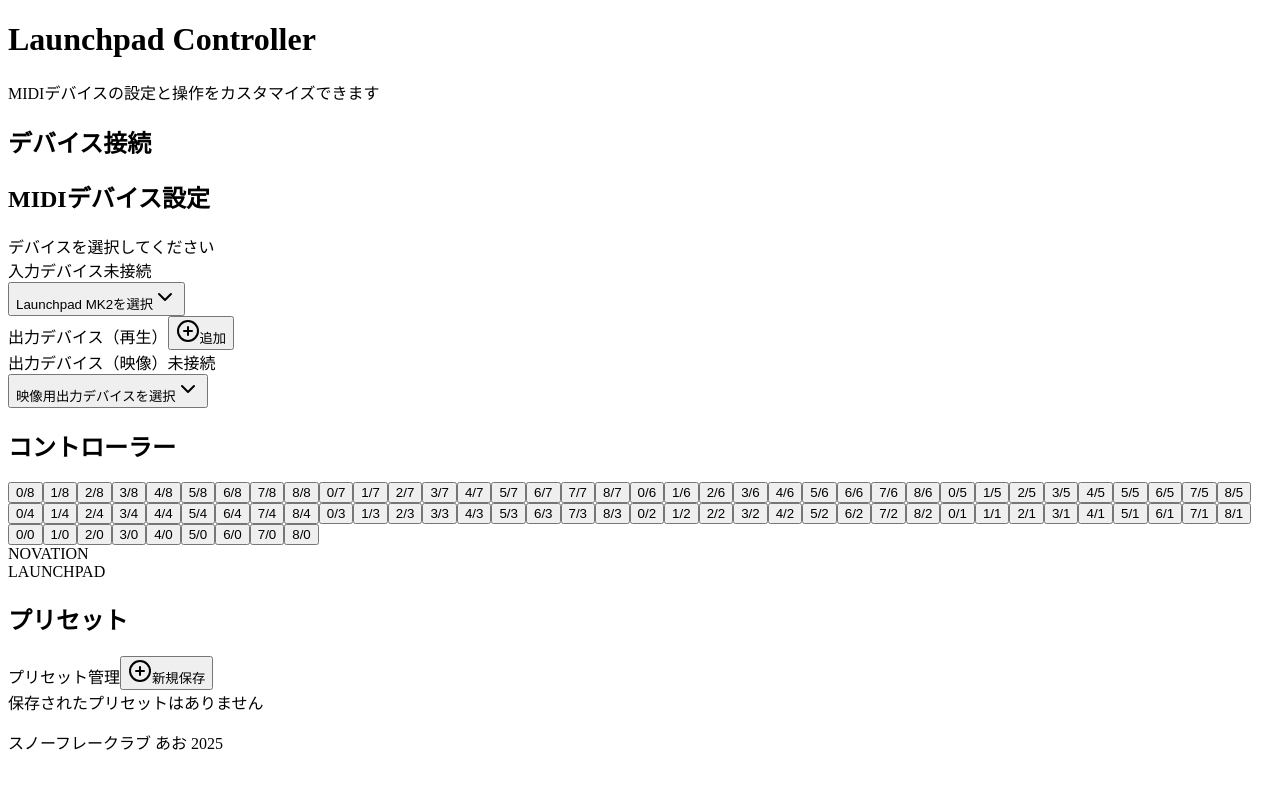
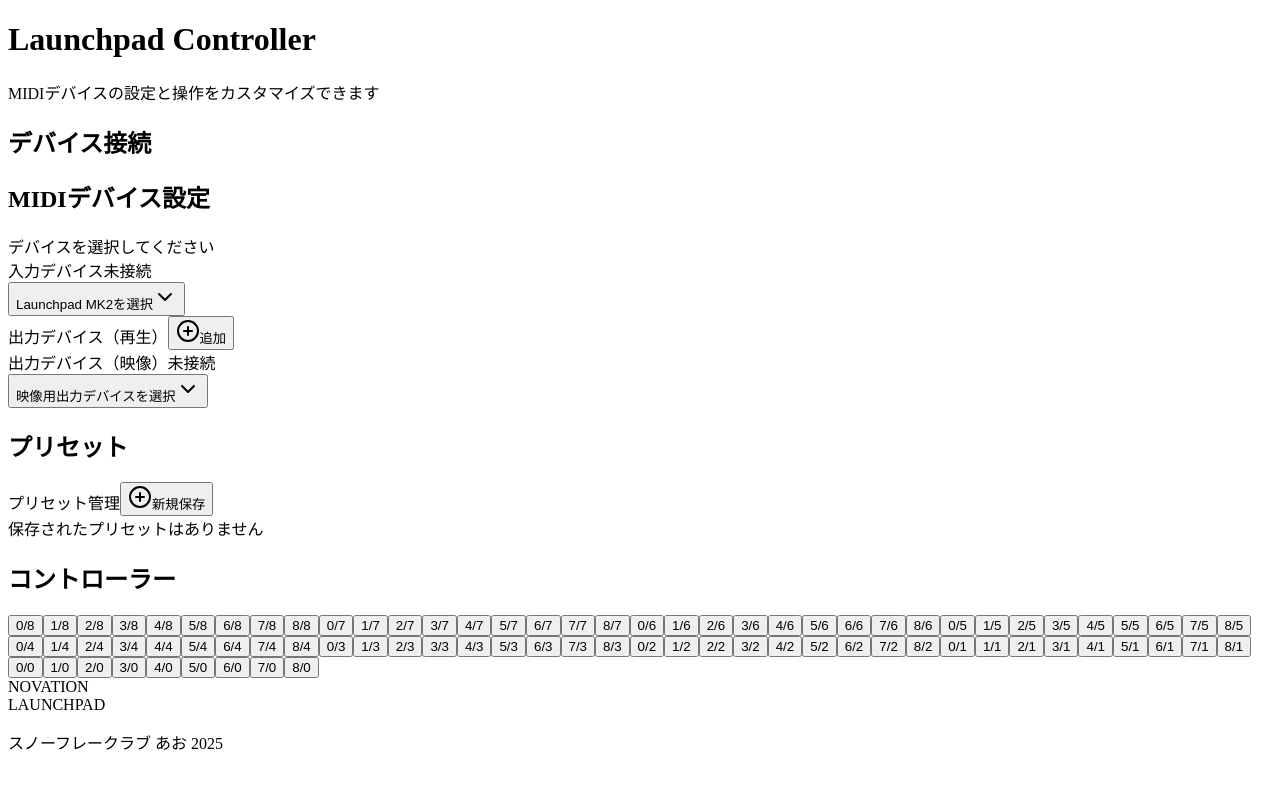
Before and after one commit to picoarts-alpha-v2/launchpad, a Next.js app: page / in a window 1280 px wide. Shown: the top 788 px of the page. Built offline with nearby package versions, Linux system fonts and the light colour scheme.

Commit message:
レイアウト修正

```diff
--- a/app/page.tsx
+++ b/app/page.tsx
@@ -16,39 +16,45 @@
 					</p>
 				</header>
 
-				{/* メインコンテンツ - lg以上で横並び */}
+				{/* メインコンテンツ */}
 				<div className="lg:grid lg:grid-cols-2 lg:gap-8 xl:gap-12">
+					{/* 左カラム: デバイス接続とプリセット */}
+					<div className="space-y-8">
 						{/* デバイス接続セクション */}
-					<section className="mb-12 lg:mb-0">
+						<section>
 							<div className="mb-6">
 								<h2 className="text-lg font-semibold text-muted-foreground">
 									デバイス接続
 								</h2>
 								<div className="h-0.5 w-12 bg-primary/50 mt-2" />
 							</div>
-						<div className="lg:sticky lg:top-8">
 							<DeviceConnection />
-						</div>
 						</section>
 
-					{/* Launchpadコントローラーセクション */}
+						{/* プリセット管理セクション */}
 						<section>
+							<div className="mb-6">
+								<h2 className="text-lg font-semibold text-muted-foreground">
+									プリセット
+								</h2>
+								<div className="h-0.5 w-12 bg-primary/50 mt-2" />
+							</div>
+							<PresetManager />
+						</section>
+					</div>
+
+					{/* 右カラム: コントローラー */}
+					<section className="mt-8 lg:mt-0">
 						<div className="mb-6">
 							<h2 className="text-lg font-semibold text-muted-foreground">
 								コントローラー
 							</h2>
 							<div className="h-0.5 w-12 bg-primary/50 mt-2" />
 						</div>
-						<div className="flex justify-center">
+						<div className="flex justify-center lg:sticky lg:top-8">
 							<Launchpad />
 						</div>
 					</section>
-				</div>
-
-				{/* プリセット管理UI */}
-				<div className="bg-card rounded-lg p-4 shadow-sm mt-8">
-					<h2 className="text-xl font-semibold mb-4">プリセット</h2>
-					<PresetManager />
 				</div>
 
 				{/* フッター */}
```
Lines whose indentation alone changed are shown as unchanged.
